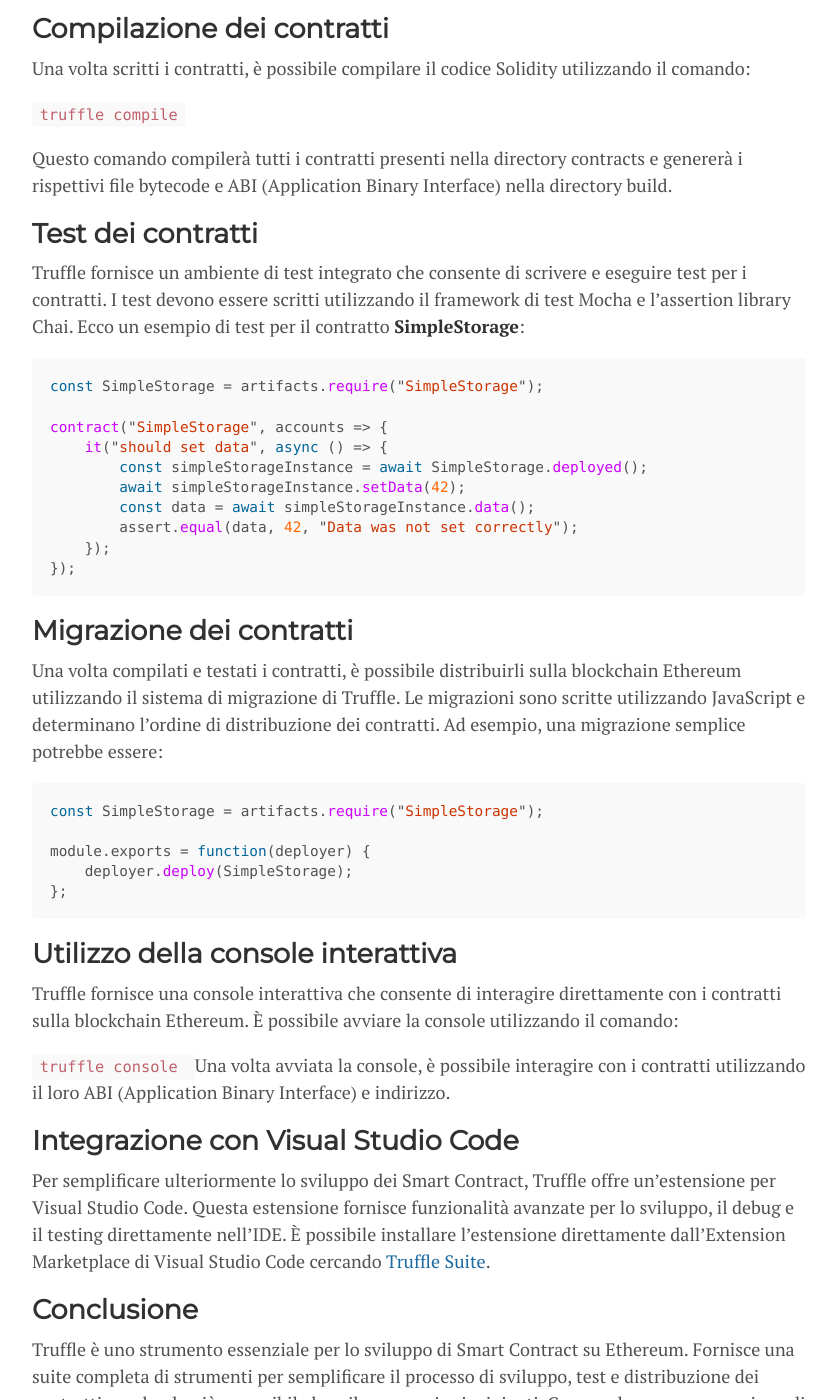
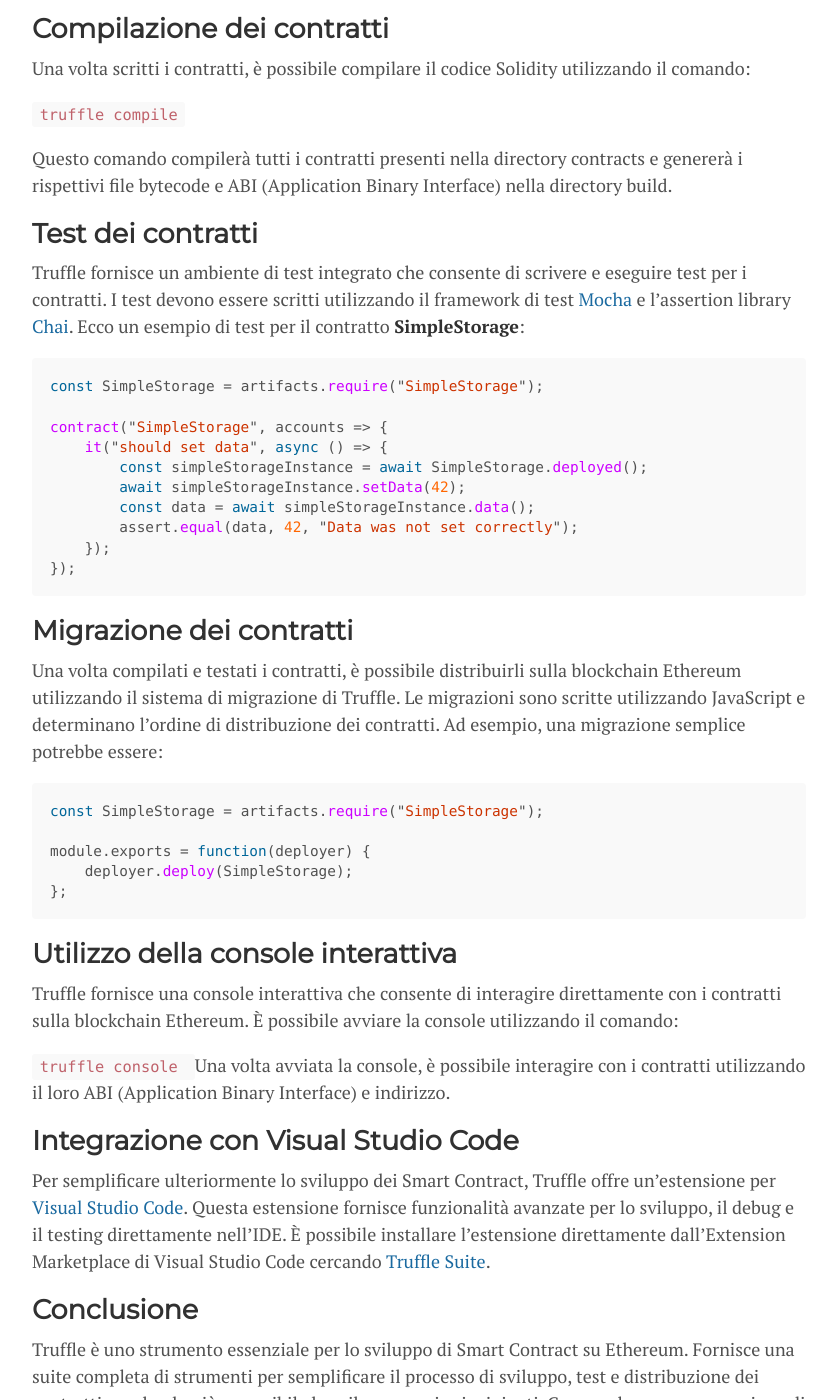
Before and after one commit to ascatox/ascatox.github.io, a Jekyll site: the page built from _posts/2024-03-16-Introduzione a Truffle .md, in a window 1280 px wide and 1400 px high, scrolled down 2512 px. Shown: the whole window, without its empty margins (221-1057 px from the left). Built offline with Jekyll 4.4.1, drawn with Linux system fonts in a browser that asks for light colours; comment, search, counter and statistics services are not loaded; part of the change alters nothing that is shown; some of the changed text lies outside the part shown.

````diff
--- a/_posts/2024-03-16-Introduzione a Truffle .md
+++ b/_posts/2024-03-16-Introduzione a Truffle .md
@@ -20,7 +20,7 @@ Truffle è un framework di sviluppo per Ethereum che offre una suite completa di
 Truffle è un framework di sviluppo che semplifica la creazione, il test e la distribuzione di Smart Contract su Ethereum. È scritto in JavaScript e offre una serie di funzionalità utili, tra cui:
 
 - **Gestione del progetto**: Truffle organizza automaticamente la struttura del progetto, fornendo una base solida per lo sviluppo.
-- **Compilazione dei contratti**: Truffle integra un compilatore Solidity per convertire gli Smart Contract in bytecode eseguibile sulla blockchain Ethereum.
+- **Compilazione dei contratti**: Truffle integra un compilatore [Solidity](https://soliditylang.org/) per convertire gli Smart Contract in bytecode eseguibile sulla blockchain Ethereum.
 - **Test automatizzati**: Fornisce un ambiente di test integrato per verificare che i contratti funzionino correttamente.
 - **Migrazioni dei contratti**: Gestisce automaticamente la distribuzione dei contratti sulla blockchain Ethereum.
 - **Console interattiva**: Truffle fornisce una console interattiva che consente di interagire direttamente con i contratti.
@@ -28,7 +28,7 @@ Truffle è un framework di sviluppo che semplifica la creazione, il test e la di
 
 ## Installazione di Truffle
 
-Prima di iniziare a utilizzare Truffle, è necessario avere Node.js e npm (Node Package Manager) installati nel proprio sistema. Una volta installati, è possibile procedere con l'installazione di Truffle tramite npm utilizzando il seguente comando:
+Prima di iniziare a utilizzare Truffle, è necessario avere [Node.js](https://nodejs.org/en) e npm (Node Package Manager) installati nel proprio sistema. Una volta installati, è possibile procedere con l'installazione di Truffle tramite npm utilizzando il seguente comando:
 
 `npm install -g truffle
 `
@@ -71,7 +71,7 @@ Una volta scritti i contratti, è possibile compilare il codice Solidity utilizz
 Questo comando compilerà tutti i contratti presenti nella directory contracts e genererà i rispettivi file bytecode e ABI (Application Binary Interface) nella directory build.
 
 ## Test dei contratti
-Truffle fornisce un ambiente di test integrato che consente di scrivere e eseguire test per i contratti. I test devono essere scritti utilizzando il framework di test Mocha e l'assertion library Chai. Ecco un esempio di test per il contratto **SimpleStorage**:
+Truffle fornisce un ambiente di test integrato che consente di scrivere e eseguire test per i contratti. I test devono essere scritti utilizzando il framework di test [Mocha](https://mochajs.org/) e l'assertion library [Chai](https://www.chaijs.com/). Ecco un esempio di test per il contratto **SimpleStorage**:
 
 ```javascript
 const SimpleStorage = artifacts.require("SimpleStorage");
@@ -99,13 +99,13 @@ module.exports = function(deployer) {
 ## Utilizzo della console interattiva
 Truffle fornisce una console interattiva che consente di interagire direttamente con i contratti sulla blockchain Ethereum. È possibile avviare la console utilizzando il comando:
 
-`truffle console
-`
+``truffle console
+``
 Una volta avviata la console, è possibile interagire con i contratti utilizzando il loro ABI (Application Binary Interface) e indirizzo.
 
 
 ## Integrazione con Visual Studio Code
-Per semplificare ulteriormente lo sviluppo dei Smart Contract, Truffle offre un'estensione per Visual Studio Code. Questa estensione fornisce funzionalità avanzate per lo sviluppo, il debug e il testing direttamente nell'IDE. È possibile installare l'estensione direttamente dall'Extension Marketplace di Visual Studio Code cercando [Truffle Suite](https://archive.trufflesuite.com/docs/vscode-ext/quickstart/).
+Per semplificare ulteriormente lo sviluppo dei Smart Contract, Truffle offre un'estensione per [Visual Studio Code](https://code.visualstudio.com/). Questa estensione fornisce funzionalità avanzate per lo sviluppo, il debug e il testing direttamente nell'IDE. È possibile installare l'estensione direttamente dall'Extension Marketplace di Visual Studio Code cercando [Truffle Suite](https://archive.trufflesuite.com/docs/vscode-ext/quickstart/).
 
 ## Conclusione
 Truffle è uno strumento essenziale per lo sviluppo di Smart Contract su Ethereum. Fornisce una suite completa di strumenti per semplificare il processo di sviluppo, test e distribuzione dei contratti, rendendo più accessibile lo sviluppo per i principianti. Con una buona comprensione di Truffle e dei concetti di base di Ethereum, è possibile iniziare a creare applicazioni decentralizzate e contribuire all'ecosistema blockchain in modo significativo. Con l'integrazione di Truffle con Visual Studio Code, il processo di sviluppo è reso ancora più efficiente e intuitivo.
````
